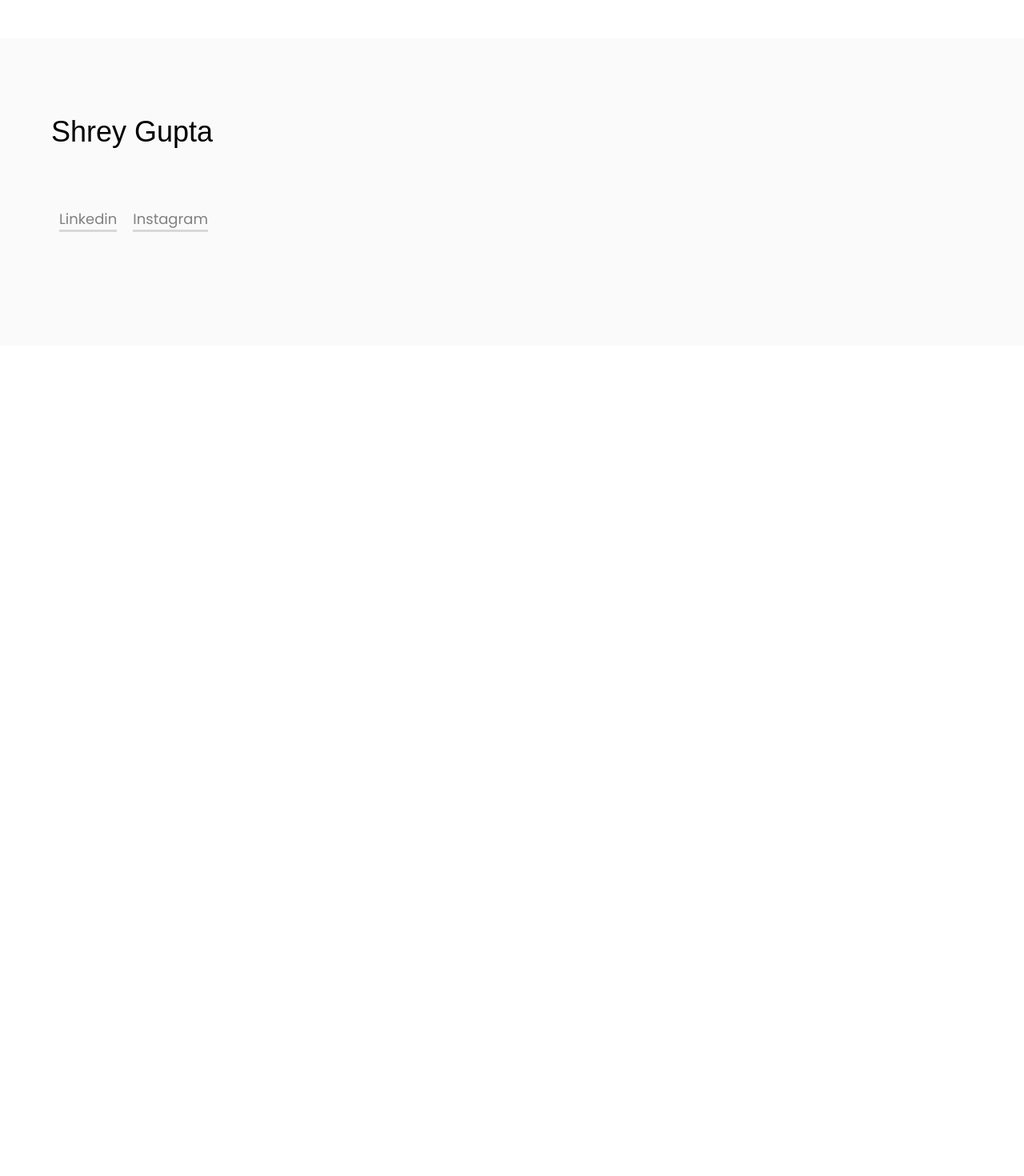
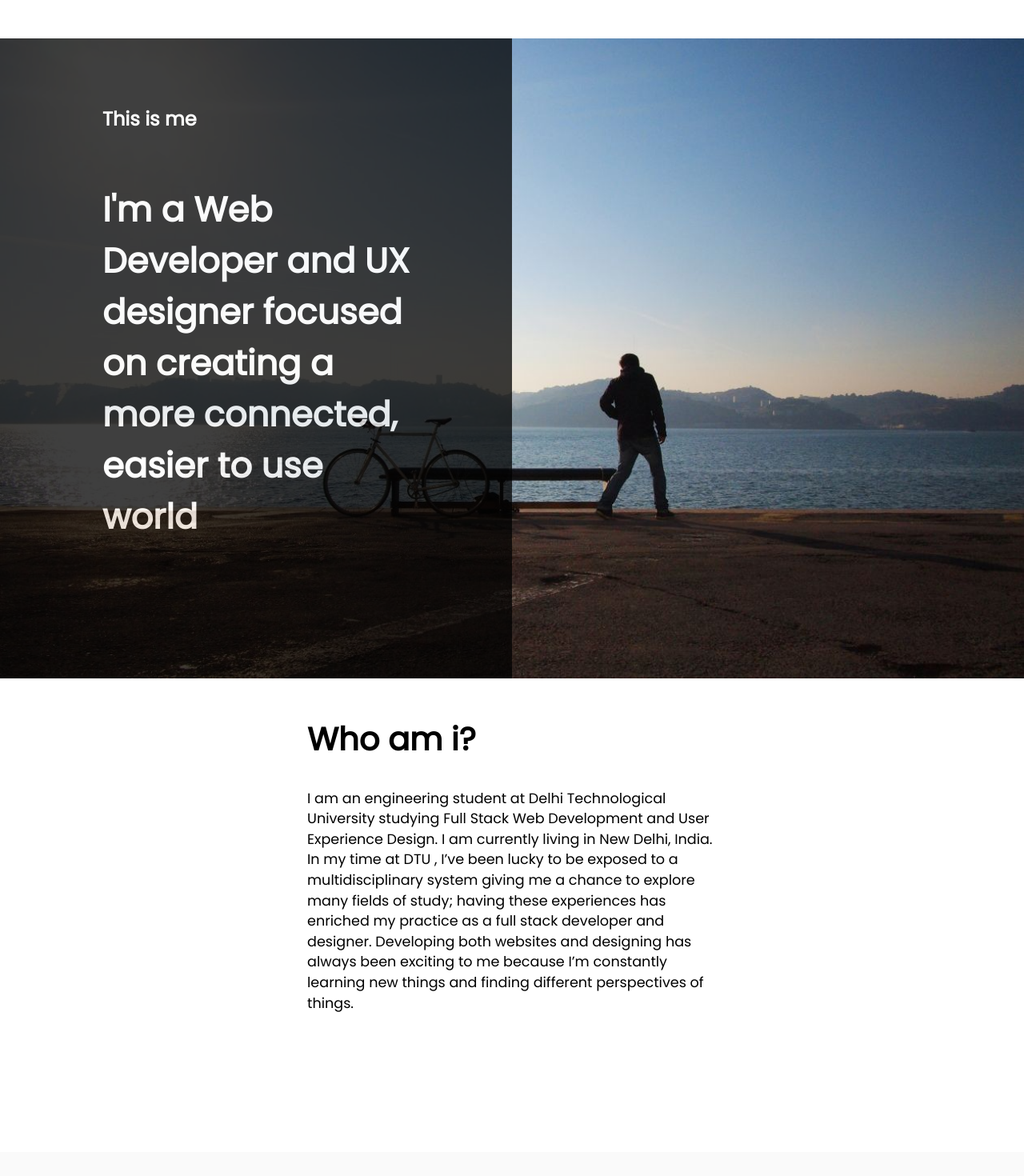
Before and after one commit to Shrey19702/react_portfolio, a React (Create React App) app: page /about in a window 1280 px wide. Shown: the part 440-1910 px from the top of the page at 80% size. Before the commit the page ends 872 px from the top, so only its background shows below. Built offline with nearby package versions, Linux system fonts and the light colour scheme.

Commit message:
add who am i, this is me page

```diff
--- a/src/About.js
+++ b/src/About.js
@@ -1,6 +1,9 @@
 import { Fragment } from "react";
 import Navbar from './components/Navbar';
 import HeroPage from './components/Hero';
+import WhoPara from "./components/WhoPara";
+import ThisisMe from "./components/ThisisMe";
+
 
 const About = () => {
     const heroTitle = "About.";
@@ -12,6 +15,8 @@ const About = () => {
                 <Navbar/>
                 <HeroPage heroTitle={heroTitle} heroClass={heroClass}/>
             </div>
+            <ThisisMe/>
+            <WhoPara/>
         </Fragment>
      );
 }
--- a/src/components/Hero.js
+++ b/src/components/Hero.js
@@ -4,7 +4,7 @@ const HeroPage = ({heroTitle, heroIntro, heroClass}) => {
         <div className={heroClass}>
             <div className="hero-content">
                 <h1 className="hero-title">{heroTitle}</h1>
-                {heroIntro ? <p className="hero-intro"> &#128075; Hi! My name is Shrey and I'm a aspiring full stack developer and user experience designer studing at DTU.</p> : null }
+                {heroIntro ? <p className="hero-intro"> &#128075; Hi! My name is Shrey and I'm a aspiring full stack developer and user experience designer studying at DTU.</p> : null }
             </div>
         </div>
     );
--- /dev/null
+++ b/src/components/ThisisMe.js
@@ -0,0 +1,12 @@
+const ThisisMe = () => {
+    return (
+        <div className="This-is-me">
+            <div className="this-is-me-text-box">
+                <h4>This is me</h4>
+                <p>I'm a Web Developer and UX designer focused on creating a more connected, easier to use world</p>
+            </div>
+        </div>
+    );
+}
+
+export default ThisisMe;
--- /dev/null
+++ b/src/components/WhoPara.js
@@ -0,0 +1,10 @@
+const WhoPara = () => {
+    return (
+        <div className="who-am-i">
+            <h1>Who am i?</h1>
+            <p>I am an engineering student at Delhi Technological University studying Full Stack Web Development and User Experience Design. I am currently living in New Delhi, India. In my time at DTU , I’ve been lucky to be exposed to a multidisciplinary system giving me a chance to explore many fields of study; having these experiences has enriched my practice as a full stack developer and designer. Developing both  websites and designing has always been exciting to me because I’m constantly learning new things and finding different perspectives of things.</p>
+        </div>
+     );
+}
+
+export default WhoPara;
--- a/src/index.css
+++ b/src/index.css
@@ -171,6 +171,52 @@ code {
   padding: 1.4rem 3rem;
 }
 
+.This-is-me{
+  position: relative;
+  z-index: 2;
+  background-image: url('./images/bike-and-guy_npreviews_26b9.jpg');
+  background-position: 0 0;
+  background-size: cover;
+  color: white;
+  height: 100vh;
+}
+.this-is-me-text-box{
+  height: 86%;
+  width: 30%;
+  opacity: 75%;
+  background-color: black;
+  padding: 6.5% 10% 3%;
+}
+.this-is-me-text-box h4{
+  margin-top: 0;
+  margin-bottom: 4rem;
+  font-size: 1.5rem;
+}
+.this-is-me-text-box p{
+  font-size: 2.7rem;
+  font-weight: 700;
+}
+
+.who-am-i{
+  position: relative;
+  z-index: 2;
+  height: 70vh;
+  padding: 2vh 30vw;
+  background-color: white;
+}
+.who-am-i h1{
+  font-weight: 700;
+  font-size: 2.5rem;
+  line-height: 1.6rem;
+
+  margin: 3rem 0;
+}
+.who-am-i p{
+  font-weight: 100;
+  font-size: 1.1rem;
+  line-height: 1.6rem;
+}
+
 
 .Footer{
   position: relative;
```
Also changed, not shown: src/images/bike-and-guy_npreviews_26b9.jpg (added), src/images/negative-space-fallen-leaves-evening-light-768x960.jpg (added).
